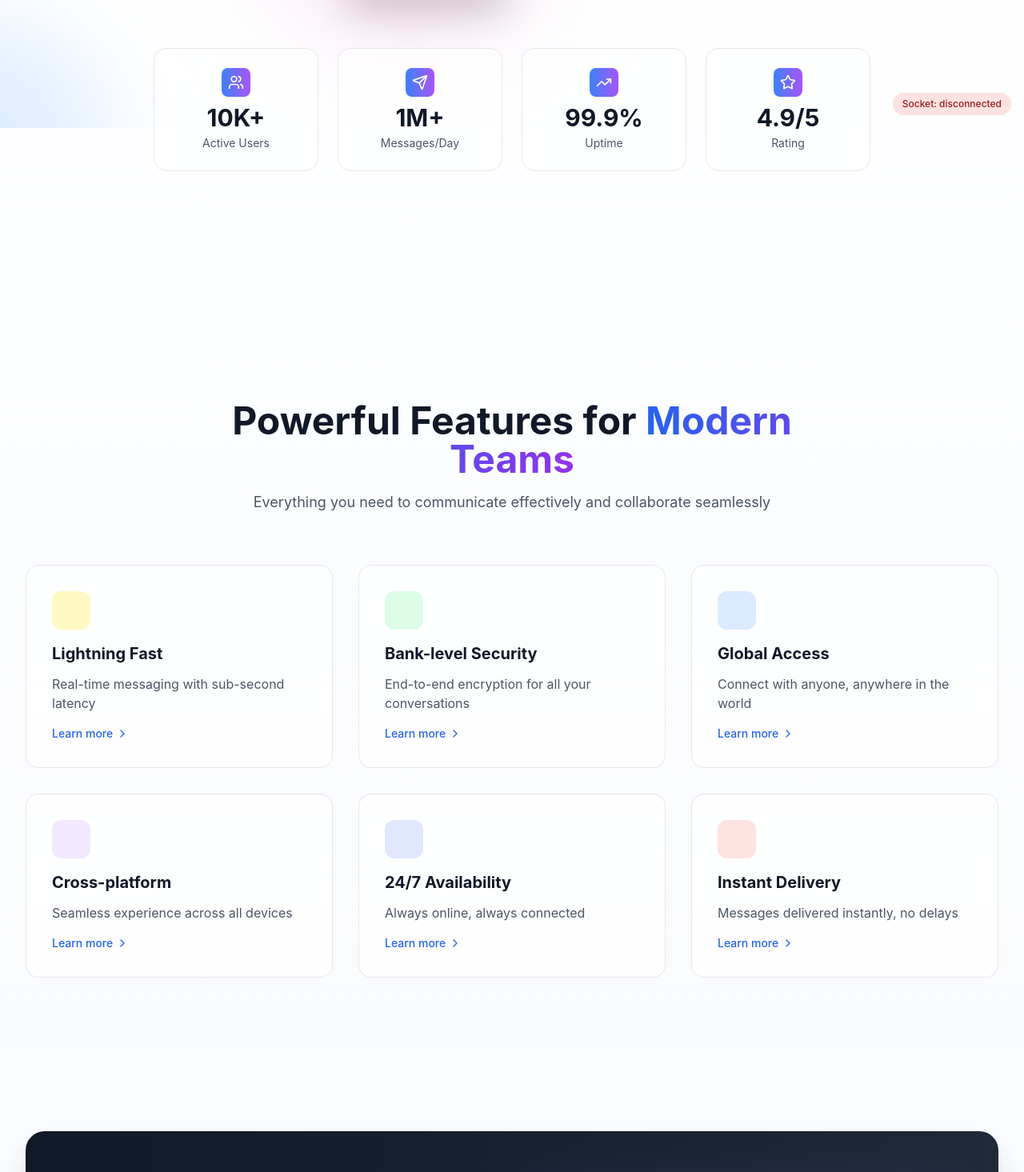
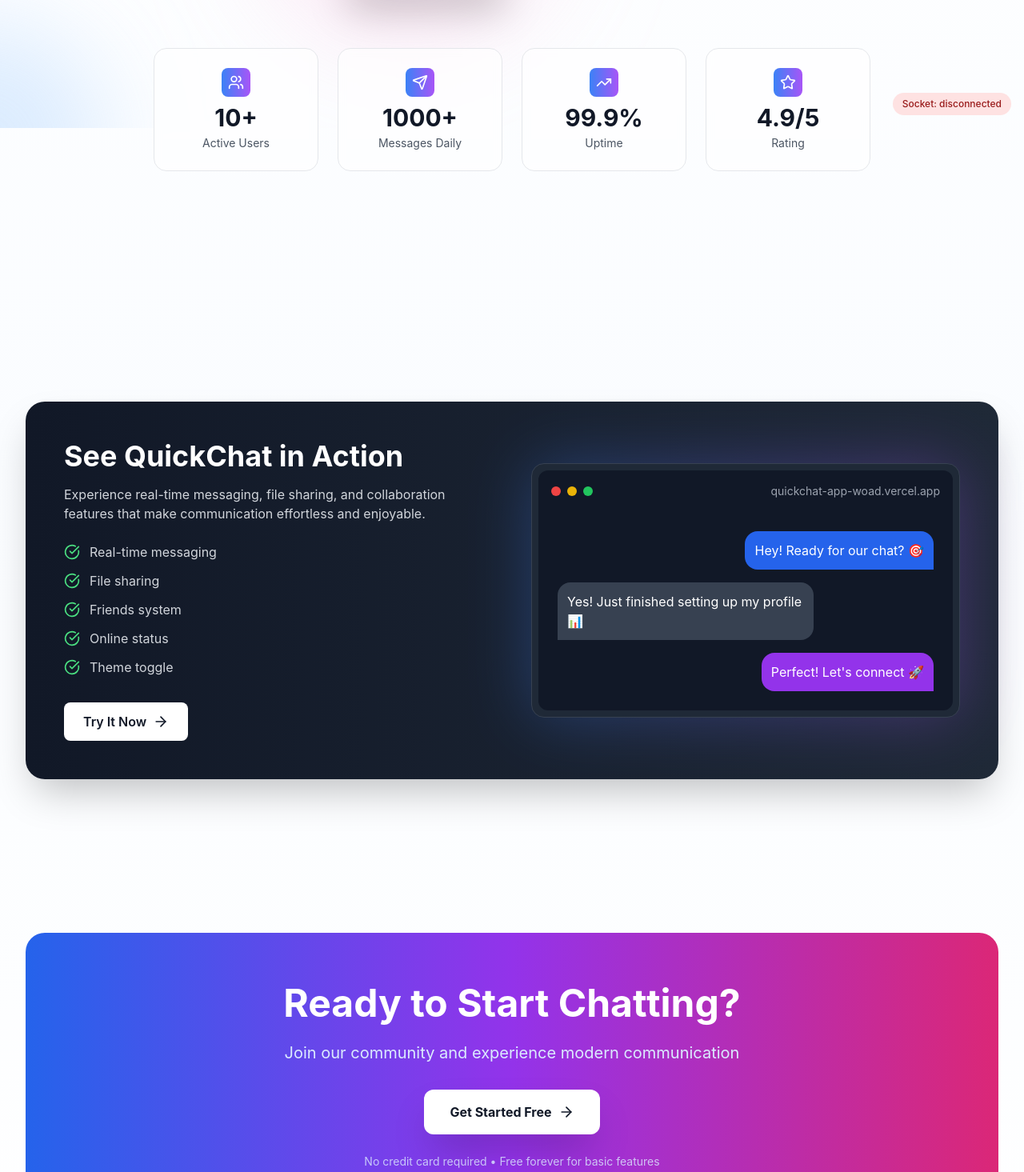
Before and after one commit to sameeeerjadhav/quickchat-app, a Next.js app in the folder frontend/: page / in a window 1280 px wide. Shown: the part 640-2105 px from the top of the page at 80% size. Built offline with nearby package versions, Linux system fonts and the light colour scheme.

Commit message:
Updation in home page

```diff
--- a/frontend/app/page.tsx
+++ b/frontend/app/page.tsx
@@ -8,7 +8,6 @@
   ChevronRight, Star, TrendingUp, Heart
 } from 'lucide-react';
 import ThemeToggle from './components/ThemeToggle';
-import Image from 'next/image';
 
 export default function Home() {
   const [mobileMenuOpen, setMobileMenuOpen] = useState(false);
@@ -58,30 +57,6 @@
     }
   ];
 
-  const testimonials = [
-    {
-      name: "Alex Johnson",
-      role: "Product Manager",
-      content: "QuickChat transformed our team collaboration. The real-time features are incredible!",
-      rating: 5,
-      avatarColor: "bg-gradient-to-r from-blue-500 to-purple-500"
-    },
-    {
-      name: "Sarah Williams",
-      role: "Design Lead",
-      content: "The clean UI and seamless experience make this our go-to communication tool.",
-      rating: 5,
-      avatarColor: "bg-gradient-to-r from-pink-500 to-rose-500"
-    },
-    {
-      name: "Michael Chen",
-      role: "Developer",
-      content: "API integration was smooth and documentation is excellent. Highly recommended!",
-      rating: 5,
-      avatarColor: "bg-gradient-to-r from-green-500 to-teal-500"
-    }
-  ];
-
   return (
     <div className="min-h-screen bg-gradient-to-b from-white via-blue-50/30 to-white dark:from-gray-900 dark:via-gray-800/30 dark:to-gray-900 overflow-hidden">
       {/* Animated Background Elements */}
@@ -104,7 +79,7 @@
             </span>
             <div className="hidden sm:flex items-center px-2 sm:px-3 py-1 rounded-full bg-gradient-to-r from-green-500 to-emerald-500 text-white text-xs font-medium">
               <Sparkles className="h-3 w-3 mr-1" />
-              PRO
+              FREE
             </div>
           </div>
 
@@ -116,9 +91,6 @@
               </Link>
               <Link href="#testimonials" className="text-gray-700 dark:text-gray-300 hover:text-blue-600 dark:hover:text-blue-400 transition-colors font-medium">
                 Testimonials
-              </Link>
-              <Link href="#pricing" className="text-gray-700 dark:text-gray-300 hover:text-blue-600 dark:hover:text-blue-400 transition-colors font-medium">
-                Pricing
               </Link>
             </div>
             <div className="h-6 w-px bg-gray-300 dark:bg-gray-700"></div>
@@ -165,13 +137,6 @@
               >
                 Testimonials
               </Link>
-              <Link
-                href="#pricing"
-                className="block px-4 py-2 text-gray-700 dark:text-gray-300 hover:text-blue-600 dark:hover:text-blue-400 transition-colors font-medium"
-                onClick={() => setMobileMenuOpen(false)}
-              >
-                Pricing
-              </Link>
             </div>
             <div className="flex items-center justify-between px-2 pt-2 border-t border-gray-200 dark:border-gray-700">
               <span className="text-gray-700 dark:text-gray-300">Theme</span>
@@ -204,7 +169,7 @@
             {/* Badge */}
             <div className="inline-flex items-center px-4 py-2 rounded-full bg-gradient-to-r from-blue-500 to-purple-500 text-white text-sm font-medium mb-6 sm:mb-8">
               <Sparkles className="h-4 w-4 mr-2" />
-              Join 10,000+ happy users
+              Join our growing community
             </div>
 
             {/* Main Heading */}
@@ -238,11 +203,11 @@
               </Link>
             </div>
 
-            {/* Stats */}
+            {/* Stats - UPDATED */}
             <div className="grid grid-cols-2 md:grid-cols-4 gap-4 sm:gap-6 max-w-4xl mx-auto mb-16 sm:mb-24">
               {[
-                { label: "Active Users", value: "10K+", icon: <Users className="h-5 w-5" /> },
-                { label: "Messages/Day", value: "1M+", icon: <Send className="h-5 w-5" /> },
+                { label: "Active Users", value: "10+", icon: <Users className="h-5 w-5" /> },
+                { label: "Messages Daily", value: "1000+", icon: <Send className="h-5 w-5" /> },
                 { label: "Uptime", value: "99.9%", icon: <TrendingUp className="h-5 w-5" /> },
                 { label: "Rating", value: "4.9/5", icon: <Star className="h-5 w-5" /> }
               ].map((stat, idx) => (
@@ -265,18 +230,18 @@
         </div>
       </section>
 
-      {/* Features Section */}
-      <section id="features" className="relative py-12 sm:py-16 lg:py-24 bg-gradient-to-b from-transparent to-gray-50/50 dark:to-gray-900/50">
+      {/* Features Section - SIMPLIFIED */}
+      {/* <section id="features" className="relative py-12 sm:py-16 lg:py-24 bg-gradient-to-b from-transparent to-gray-50/50 dark:to-gray-900/50">
         <div className="container mx-auto px-4 sm:px-6 lg:px-8">
           <div className="text-center max-w-3xl mx-auto mb-12 sm:mb-16">
             <h2 className="text-3xl sm:text-4xl lg:text-5xl font-bold text-gray-900 dark:text-white mb-4">
-              Powerful Features for{' '}
+              Everything You Need for{' '}
               <span className="bg-gradient-to-r from-blue-600 to-purple-600 bg-clip-text text-transparent">
-                Modern Teams
+                Seamless Communication
               </span>
             </h2>
             <p className="text-lg text-gray-600 dark:text-gray-300">
-              Everything you need to communicate effectively and collaborate seamlessly
+              Powerful features designed for modern conversations
             </p>
           </div>
 
@@ -299,16 +264,12 @@
                   <p className="text-gray-600 dark:text-gray-300 mb-4">
                     {feature.description}
                   </p>
-                  <div className="flex items-center text-sm font-medium text-blue-600 dark:text-blue-400">
-                    <span>Learn more</span>
-                    <ChevronRight className="h-4 w-4 ml-1 group-hover:translate-x-1 transition-transform" />
-                  </div>
                 </div>
               </div>
             ))}
           </div>
         </div>
-      </section>
+      </section> */}
 
       {/* Demo Preview */}
       <section className="relative py-12 sm:py-16 lg:py-24">
@@ -317,14 +278,14 @@
             <div className="flex flex-col lg:flex-row items-center justify-between gap-8 lg:gap-12">
               <div className="lg:w-1/2">
                 <h3 className="text-2xl sm:text-3xl lg:text-4xl font-bold text-white mb-4">
-                  Experience the Future of Chat
+                  See QuickChat in Action
                 </h3>
                 <p className="text-gray-300 mb-6">
-                  See QuickChat in action with our interactive demo. Experience real-time messaging,
-                  file sharing, and collaboration features that make communication effortless.
+                  Experience real-time messaging, file sharing, and collaboration features
+                  that make communication effortless and enjoyable.
                 </p>
                 <ul className="space-y-3 mb-8">
-                  {['Real-time messaging', 'File sharing', 'Video calls', 'Screen sharing', 'Team channels'].map((item, idx) => (
+                  {['Real-time messaging', 'File sharing', 'Friends system', 'Online status', 'Theme toggle'].map((item, idx) => (
                     <li key={idx} className="flex items-center text-gray-300">
                       <CheckCircle className="h-5 w-5 text-green-400 mr-3" />
                       {item}
@@ -335,7 +296,7 @@
                   href="/register"
                   className="inline-flex items-center px-6 py-3 bg-white text-gray-900 font-semibold rounded-lg hover:bg-gray-100 transition-colors"
                 >
-                  Try Live Demo
+                  Try It Now
                   <ArrowRight className="ml-2 h-5 w-5" />
                 </Link>
               </div>
@@ -349,23 +310,23 @@
                         <div className="h-3 w-3 rounded-full bg-yellow-500"></div>
                         <div className="h-3 w-3 rounded-full bg-green-500"></div>
                       </div>
-                      <div className="text-sm text-gray-400">demo.quickchat.com</div>
+                      <div className="text-sm text-gray-400">quickchat-app-woad.vercel.app</div>
                     </div>
                     <div className="p-6 bg-gray-900 rounded-b-xl">
                       <div className="space-y-4">
                         <div className="flex justify-end">
                           <div className="bg-blue-600 text-white p-3 rounded-2xl rounded-br-none max-w-xs">
-                            Hey team! Ready for the meeting? 🎯
+                            Hey! Ready for our chat? 🎯
                           </div>
                         </div>
                         <div className="flex justify-start">
                           <div className="bg-gray-700 text-white p-3 rounded-2xl rounded-bl-none max-w-xs">
-                            Yes! Just finished the presentation deck 📊
+                            Yes! Just finished setting up my profile 📊
                           </div>
                         </div>
                         <div className="flex justify-end">
                           <div className="bg-purple-600 text-white p-3 rounded-2xl rounded-br-none max-w-xs">
-                            Perfect! I'll share my screen 🖥️
+                            Perfect! Let's connect 🚀
                           </div>
                         </div>
                       </div>
@@ -378,79 +339,28 @@
         </div>
       </section>
 
-      {/* Testimonials */}
-      <section id="testimonials" className="py-12 sm:py-16 lg:py-24">
-        <div className="container mx-auto px-4 sm:px-6 lg:px-8">
-          <div className="text-center max-w-3xl mx-auto mb-12 sm:mb-16">
-            <h2 className="text-3xl sm:text-4xl lg:text-5xl font-bold text-gray-900 dark:text-white mb-4">
-              Loved by Teams Worldwide
-            </h2>
-            <p className="text-lg text-gray-600 dark:text-gray-300">
-              See what our users have to say about their QuickChat experience
-            </p>
-          </div>
-
-          <div className="grid grid-cols-1 md:grid-cols-3 gap-6 lg:gap-8">
-            {testimonials.map((testimonial, idx) => (
-              <div
-                key={idx}
-                className="bg-white/80 dark:bg-gray-800/80 backdrop-blur-sm p-6 sm:p-8 rounded-2xl border border-gray-200 dark:border-gray-700 hover:border-blue-500 dark:hover:border-blue-400 transition-colors"
-              >
-                <div className="flex items-center mb-6">
-                  <div className={`h-12 w-12 rounded-full ${testimonial.avatarColor} flex items-center justify-center text-white font-bold`}>
-                    {testimonial.name.charAt(0)}
-                  </div>
-                  <div className="ml-4">
-                    <h4 className="font-bold text-gray-900 dark:text-white">
-                      {testimonial.name}
-                    </h4>
-                    <p className="text-sm text-gray-600 dark:text-gray-400">
-                      {testimonial.role}
-                    </p>
-                  </div>
-                </div>
-                <div className="flex mb-4">
-                  {[...Array(testimonial.rating)].map((_, i) => (
-                    <Star key={i} className="h-5 w-5 text-yellow-500 fill-current" />
-                  ))}
-                </div>
-                <p className="text-gray-700 dark:text-gray-300 italic">
-                  "{testimonial.content}"
-                </p>
-              </div>
-            ))}
-          </div>
-        </div>
-      </section>
-
       {/* CTA Section */}
       <section className="relative py-12 sm:py-16 lg:py-24">
         <div className="container mx-auto px-4 sm:px-6 lg:px-8">
           <div className="bg-gradient-to-r from-blue-600 via-purple-600 to-pink-600 rounded-3xl p-8 sm:p-12 lg:p-16 text-center">
             <div className="max-w-3xl mx-auto">
               <h2 className="text-3xl sm:text-4xl lg:text-5xl font-bold text-white mb-6">
-                Ready to Transform Your Communication?
+                Ready to Start Chatting?
               </h2>
               <p className="text-xl text-blue-100 mb-8">
-                Join thousands of teams who have already upgraded to QuickChat
+                Join our community and experience modern communication
               </p>
               <div className="flex flex-col sm:flex-row gap-4 justify-center">
                 <Link
                   href="/register"
                   className="px-8 py-4 bg-white text-gray-900 font-bold rounded-xl hover:bg-gray-100 transition-colors shadow-2xl hover:shadow-3xl flex items-center justify-center"
                 >
-                  Start Free 14-Day Trial
+                  Get Started Free
                   <ArrowRight className="ml-2 h-5 w-5" />
-                </Link>
-                <Link
-                  href="/login"
-                  className="px-8 py-4 bg-transparent text-white font-bold rounded-xl border-2 border-white hover:bg-white/10 transition-colors"
-                >
-                  Schedule a Demo
                 </Link>
               </div>
               <p className="text-blue-100/80 text-sm mt-6">
-                No credit card required • Free for teams up to 10 members
+                No credit card required • Free forever for basic features
               </p>
             </div>
           </div>
@@ -473,9 +383,6 @@
                 Terms of Service
               </Link>
               <Link href="#" className="text-gray-600 dark:text-gray-400 hover:text-blue-600 dark:hover:text-blue-400 transition-colors">
-                Documentation
-              </Link>
-              <Link href="#" className="text-gray-600 dark:text-gray-400 hover:text-blue-600 dark:hover:text-blue-400 transition-colors">
                 Contact
               </Link>
             </div>
```
